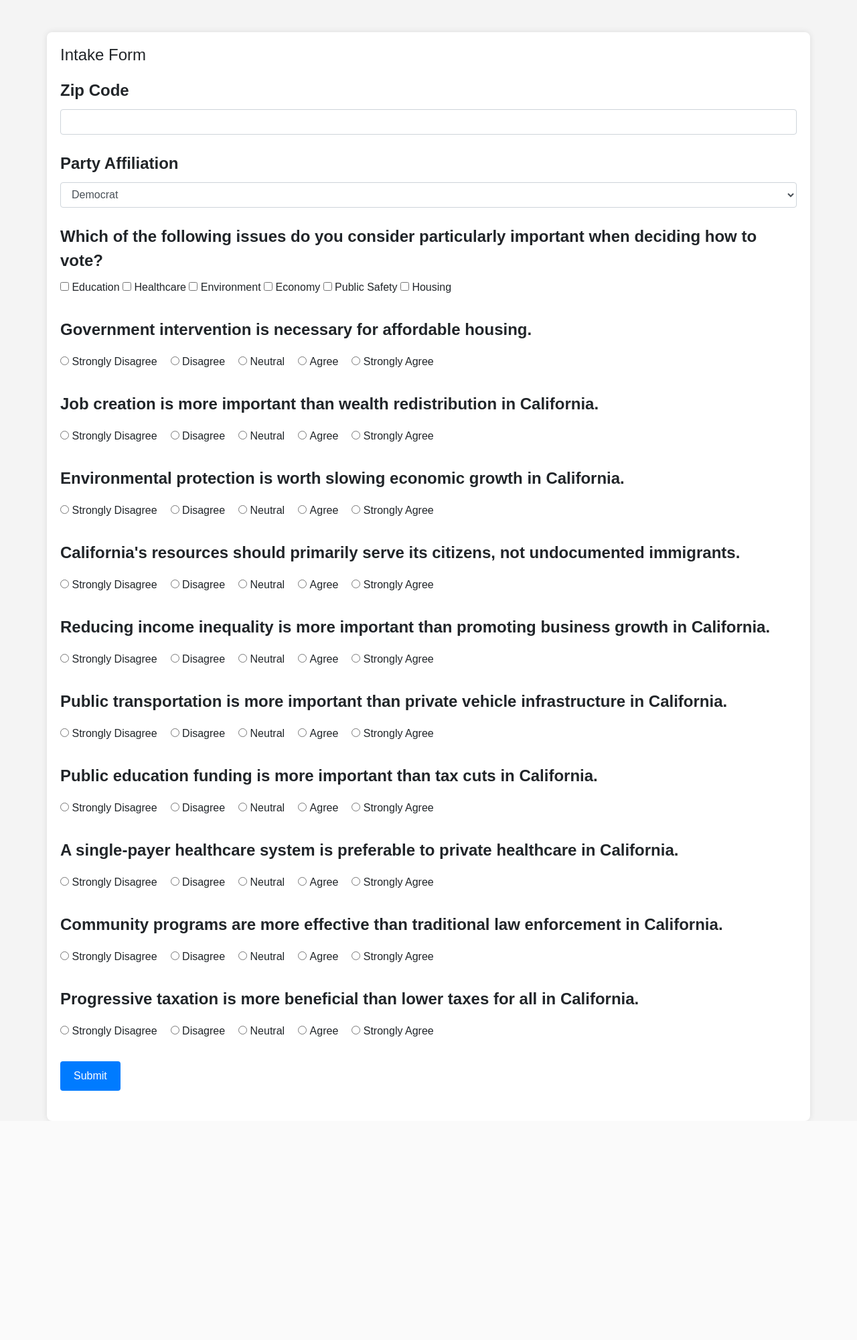
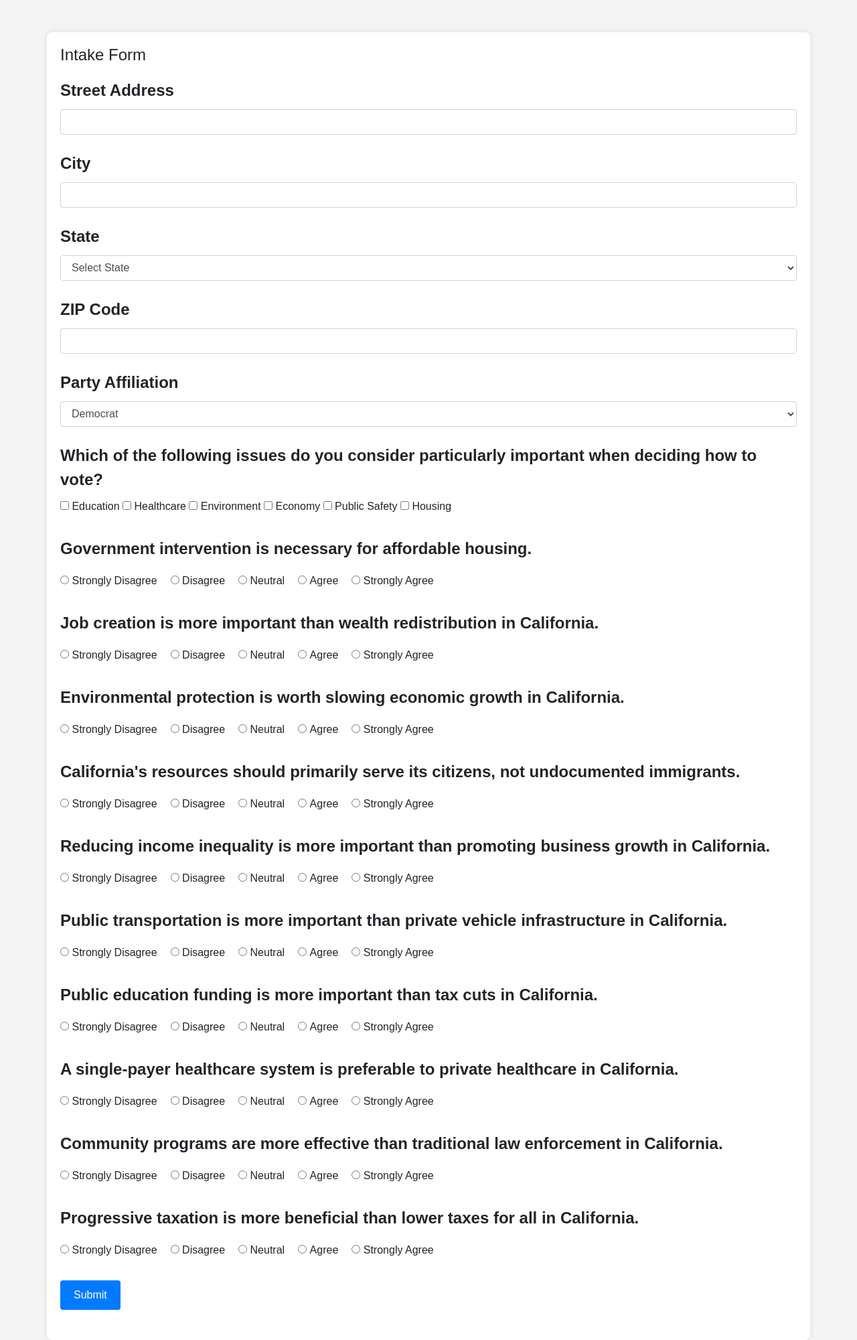
Before and after one commit to tedai-hackathon/VoteWise, a Flask app: page / in a window 1280 px wide. Shown: the whole page at 67% size. Before the commit the page ends 1673 px from the top, so only its background shows below. Run offline with Flask 3, Linux system fonts and the light colour scheme; parts of the project's set-up code (start-up, migrations or seed data) failed here and were passed over; some libraries are stand-ins or nearby versions.

Commit message:
ˆAdd full address collection

```diff
--- a/app.py
+++ b/app.py
@@ -9,7 +9,9 @@ from langchain.chains import ConversationChain
 from langchain.llms import OpenAI
 from langchain.memory import ConversationSummaryBufferMemory
 from wtforms import StringField, SelectField, SubmitField, RadioField, SelectMultipleField, widgets
-from wtforms.validators import DataRequired
+from wtforms.validators import DataRequired, Length, Regexp
+
+from constants import STATE_CHOICES, LIKERT_CHOICES, LIKERT_LOOKUP, QUESTION_TEXT
 
 env = Env()
 # Read .env into os.environ
@@ -48,7 +50,10 @@ class VoterInfo:
     ]
 
     def __init__(self):
-        self.zip_code = None
+        self.street_address = None
+        self.city = None
+        self.state = None
+        self.address_zip_code = None
         self.party_affiliation = None
         self.political_issues = None
         self.housing = None
@@ -109,33 +114,15 @@ class VoterInfoDecoder(json.JSONDecoder):
         return voter_info
 
 
-LIKERT_CHOICES = [
-    ('1', 'Strongly Disagree'),
-    ('2', 'Disagree'),
-    ('3', 'Neutral'),
-    ('4', 'Agree'),
-    ('5', 'Strongly Agree')
-]
+class IntakeForm(FlaskForm):
+    # New fields for address
+    street_address = StringField('Street Address', validators=[DataRequired(), Length(max=100)])
+    city = StringField('City', validators=[DataRequired(), Length(max=50)])
+    state = SelectField('State', choices=[('', 'Select State')] + STATE_CHOICES, validators=[DataRequired()])
+    address_zip_code = StringField('ZIP Code', validators=[DataRequired(),
+                                                           Length(min=5, max=5), Regexp(r'^\d{5}$')])
 
-# make a dict to look up the string for a given likert numeric value
-LIKERT_LOOKUP = dict(LIKERT_CHOICES)
-
-QUESTION_TEXT = {
-    'housing': "Government intervention is necessary for affordable housing.",
-    'economy': "Job creation is more important than wealth redistribution in California.",
-    'environment': "Environmental protection is worth slowing economic growth in California.",
-    'immigration': "California's resources should primarily serve its citizens, not undocumented immigrants.",
-    'income_inequality': "Reducing income inequality is more important than promoting business growth in California.",
-    'transportation': "Public transportation is more important than private vehicle infrastructure in California.",
-    'education': "Public education funding is more important than tax cuts in California.",
-    'healthcare': "A single-payer healthcare system is preferable to private healthcare in California.",
-    'public_safety': "Community programs are more effective than traditional law enforcement in California.",
-    'taxation': "Progressive taxation is more beneficial than lower taxes for all in California."
-}
-
-
-class IntakeForm(FlaskForm):
-    zip_code = StringField('Zip Code', validators=[DataRequired()])
+    # voting preference information
     party_affiliation = SelectField('Party Affiliation', choices=[
         ('democrat', 'Democrat'),
         ('republican', 'Republican'),
@@ -167,10 +154,40 @@ class IntakeForm(FlaskForm):
 
 
 @app.route('/skip-intake', methods=['GET'])
-def skip_intake():
-    data = {'zip_code': '94666', 'party_affiliation': 'democrat', 'political_issues': ['healthcare', 'housing'],
-            'housing': '5', 'economy': '1', 'environment': '5', 'immigration': '2', 'income_inequality': '5',
-            'transportation': '4', 'education': '2', 'healthcare': '5', 'public_safety': '2', 'taxation': '5'}
+def skip_intake(be_conservative=True):
+    liberal_answers = {'zip_code': '94666', 'party_affiliation': 'democrat',
+                       'political_issues': ['healthcare', 'housing'],
+                       'housing': '5', 'economy': '1', 'environment': '5', 'immigration': '2', 'income_inequality': '5',
+                       'transportation': '4', 'education': '2', 'healthcare': '5', 'public_safety': '2',
+                       'taxation': '5'}
+
+    conservative_answers = {
+        "address_zip_code": "94608",
+        "city": "Oakland",
+        "economy": "5",
+        "education": "1",
+        "environment": "1",
+        "healthcare": "1",
+        "housing": "1",
+        "immigration": "5",
+        "income_inequality": "1",
+        "party_affiliation": "republican",
+        "political_issues": [
+            "economy",
+            "public_safety"
+        ],
+        "public_safety": "1",
+        "state": "CA",
+        "street_address": "4109 West",
+        "taxation": "1",
+        "transportation": "1"
+    }
+
+    if be_conservative:
+        data = conservative_answers
+    else:
+        data = liberal_answers
+
     voter_info = VoterInfo.from_vals(**data).for_llm()
     print(f"updating session with {voter_info}")
     session['voter_info'] = voter_info
--- /dev/null
+++ b/constants.py
@@ -0,0 +1,72 @@
+STATE_CHOICES = [
+    ('AL', 'Alabama'),
+    ('AK', 'Alaska'),
+    ('AZ', 'Arizona'),
+    ('AR', 'Arkansas'),
+    ('CA', 'California'),
+    ('CO', 'Colorado'),
+    ('CT', 'Connecticut'),
+    ('DE', 'Delaware'),
+    ('FL', 'Florida'),
+    ('GA', 'Georgia'),
+    ('HI', 'Hawaii'),
+    ('ID', 'Idaho'),
+    ('IL', 'Illinois'),
+    ('IN', 'Indiana'),
+    ('IA', 'Iowa'),
+    ('KS', 'Kansas'),
+    ('KY', 'Kentucky'),
+    ('LA', 'Louisiana'),
+    ('ME', 'Maine'),
+    ('MD', 'Maryland'),
+    ('MA', 'Massachusetts'),
+    ('MI', 'Michigan'),
+    ('MN', 'Minnesota'),
+    ('MS', 'Mississippi'),
+    ('MO', 'Missouri'),
+    ('MT', 'Montana'),
+    ('NE', 'Nebraska'),
+    ('NV', 'Nevada'),
+    ('NH', 'New Hampshire'),
+    ('NJ', 'New Jersey'),
+    ('NM', 'New Mexico'),
+    ('NY', 'New York'),
+    ('NC', 'North Carolina'),
+    ('ND', 'North Dakota'),
+    ('OH', 'Ohio'),
+    ('OK', 'Oklahoma'),
+    ('OR', 'Oregon'),
+    ('PA', 'Pennsylvania'),
+    ('RI', 'Rhode Island'),
+    ('SC', 'South Carolina'),
+    ('SD', 'South Dakota'),
+    ('TN', 'Tennessee'),
+    ('TX', 'Texas'),
+    ('UT', 'Utah'),
+    ('VT', 'Vermont'),
+    ('VA', 'Virginia'),
+    ('WA', 'Washington'),
+    ('WV', 'West Virginia'),
+    ('WI', 'Wisconsin'),
+    ('WY', 'Wyoming')
+]
+LIKERT_CHOICES = [
+    ('1', 'Strongly Disagree'),
+    ('2', 'Disagree'),
+    ('3', 'Neutral'),
+    ('4', 'Agree'),
+    ('5', 'Strongly Agree')
+]
+LIKERT_LOOKUP = dict(LIKERT_CHOICES)
+QUESTION_TEXT = {
+    'housing': "Government intervention is necessary for affordable housing.",
+    'economy': "Job creation is more important than wealth redistribution in California.",
+    'environment': "Environmental protection is worth slowing economic growth in California.",
+    'immigration': "California's resources should primarily serve its citizens, not undocumented immigrants.",
+    'income_inequality': "Reducing income inequality is more important than promoting business growth in California.",
+    'transportation': "Public transportation is more important than private vehicle infrastructure in California.",
+    'education': "Public education funding is more important than tax cuts in California.",
+    'healthcare': "A single-payer healthcare system is preferable to private healthcare in California.",
+    'public_safety': "Community programs are more effective than traditional law enforcement in California.",
+    'taxation': "Progressive taxation is more beneficial than lower taxes for all in California."
+}
--- a/templates/intake_form.html
+++ b/templates/intake_form.html
@@ -64,11 +64,29 @@
     <form action="" method="post" novalidate>
         {{ form.hidden_tag() }}
 
-        <!-- Zip Code -->
-        <div class="form-group">
-            {{ form.zip_code.label(class="form-label") }}
-            {{ form.zip_code(class="form-control") }}
-        </div>
+    <!-- Street Address -->
+    <div class="form-group">
+        {{ form.street_address.label(class="form-label") }}
+        {{ form.street_address(class="form-control") }}
+    </div>
+
+    <!-- City -->
+    <div class="form-group">
+        {{ form.city.label(class="form-label") }}
+        {{ form.city(class="form-control") }}
+    </div>
+
+    <!-- State -->
+    <div class="form-group">
+        {{ form.state.label(class="form-label") }}
+        {{ form.state(class="form-control") }}
+    </div>
+
+    <!-- ZIP Code for Address -->
+    <div class="form-group">
+        {{ form.address_zip_code.label(class="form-label") }}
+        {{ form.address_zip_code(class="form-control") }}
+    </div>
 
         <!-- Party Affiliation -->
         <div class="form-group">
```
